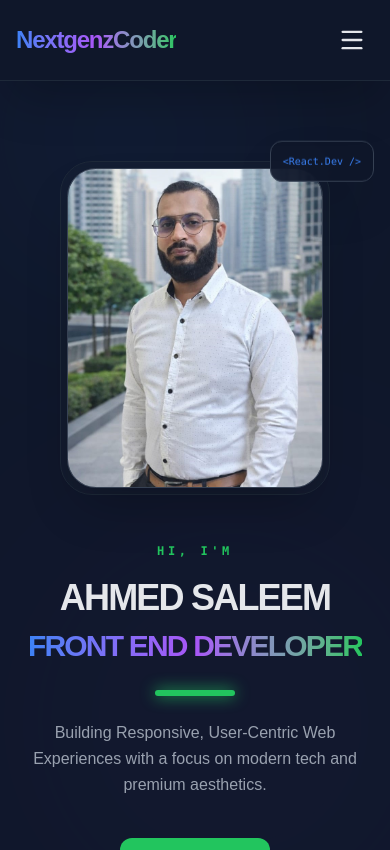
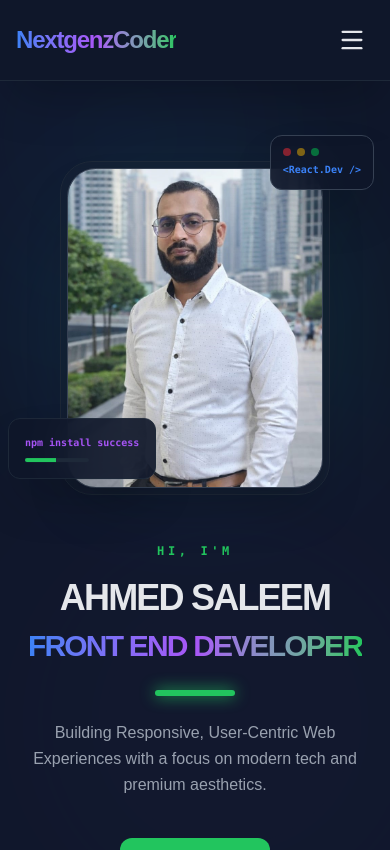
Before and after one commit to ahmedsaleemdayala/Portfolio, a React (Vite) app: page / in a window 390 px wide. Shown: the top 850 px of the page. Built offline with nearby package versions, Linux system fonts and the light colour scheme.

Commit message:
Fixed mobile responsiveness and UI updates

```diff
--- a/src/Layout/Hero.jsx
+++ b/src/Layout/Hero.jsx
@@ -1,12 +1,11 @@
 import React from 'react';
 import { motion } from 'framer-motion';
-import myPicture from '../assets/Ahmed Saleem.jpeg';
+import myPicture from '../assets/Ahmed Saleem.jpeg'; // Ensure file name matches exactly
 
 const Hero = () => {
   const whatsappLink = "https://wa.me/+923333093878";
 
   return (
-    // 'h-screen' ko 'min-h-screen' kiya aur mobile padding 'py-20' add ki
     <section className="relative min-h-screen lg:h-screen bg-[#0f172a] overflow-hidden flex items-center py-20 lg:py-0">
 
       {/* Background Decorative Glows */}
@@ -14,15 +13,14 @@ const Hero = () => {
       <div className="absolute bottom-[10%] right-[0%] w-80 h-80 md:w-125 md:h-125 bg-[#a855f7] opacity-[0.07] blur-[150px] rounded-full"></div>
 
       <div className="max-w-7xl mx-auto px-6 lg:px-8 w-full z-10">
-        {/* Mobile par image pehle dikhane ke liye 'flex-col-reverse' use kar sakte hain ya text ko padding dein */}
         <div className="grid grid-cols-1 lg:grid-cols-2 gap-12 lg:gap-16 items-center">
 
-          {/* --- LEFT CONTENT --- */}
+          {/* --- LEFT CONTENT (Text Section) --- */}
           <motion.div
-            initial={{ opacity: 0, y: 20 }} // Mobile par niche se upar aane wala effect behtar lagta hai
+            initial={{ opacity: 0, y: 30 }}
             animate={{ opacity: 1, y: 0 }}
             transition={{ duration: 0.8 }}
-            className="text-center lg:text-left order-2 lg:order-1" // Mobile par text center mein aur image ke niche
+            className="text-center lg:text-left order-2 lg:order-1"
           >
             <h4 className="text-[#22c55e] font-mono tracking-[0.3em] mb-4 text-xs md:text-sm font-bold">
               HI, I'M
@@ -59,13 +57,14 @@ const Hero = () => {
             </div>
           </motion.div>
 
-          {/* --- RIGHT CONTENT (Image) --- */}
+          {/* --- RIGHT CONTENT (Image & Tech elements) --- */}
           <motion.div
             initial={{ opacity: 0, scale: 0.9 }}
             animate={{ opacity: 1, scale: 1 }}
             transition={{ duration: 1 }}
-            className="relative flex justify-center order-1 lg:order-2" // Mobile par image upar aayegi
+            className="relative flex justify-center order-1 lg:order-2"
           >
+            {/* Main Image Wrapper */}
             <div className="relative z-10 p-1.5 border border-gray-800 rounded-4xl md:rounded-[2.5rem] bg-[#1e293b]/30 backdrop-blur-sm">
               <div className="w-64 h-80 md:w-96 md:h-120 overflow-hidden rounded-[1.8rem] md:rounded-4xl border border-gray-700 shadow-2xl">
                 <img
@@ -76,14 +75,39 @@ const Hero = () => {
               </div>
             </div>
 
-            {/* Floating Elements (Mobile par chota kiya) */}
+            {/* 1. TOP RIGHT: React Dev (Floating) */}
             <motion.div
-              animate={{ y: [0, -10, 0] }}
-              transition={{ repeat: Infinity, duration: 4 }}
-              className="absolute -top-4 -right-2 md:-right-8 bg-[#0f172a]/90 border border-gray-700 p-3 rounded-xl shadow-2xl z-20 backdrop-blur-xl"
+              animate={{ y: [0, -15, 0] }}
+              transition={{ repeat: Infinity, duration: 4, ease: "easeInOut" }}
+              className="absolute -top-4 -right-2 md:-right-8 bg-[#0f172a]/90 border border-gray-700 p-3 md:p-4 rounded-xl md:rounded-2xl shadow-2xl z-20 backdrop-blur-xl"
             >
-              <p className="text-[#3b82f6] font-mono text-[10px] md:text-xs">{"<React.Dev />"}</p>
+              <div className="flex gap-1.5 mb-1.5 md:mb-2">
+                <div className="w-2 h-2 md:w-3 md:h-3 rounded-full bg-red-500/50"></div>
+                <div className="w-2 h-2 md:w-3 md:h-3 rounded-full bg-yellow-500/50"></div>
+                <div className="w-2 h-2 md:w-3 md:h-3 rounded-full bg-green-500/50"></div>
+              </div>
+              <p className="text-[#3b82f6] font-mono text-[10px] md:text-xs font-bold">{"<React.Dev />"}</p>
             </motion.div>
+
+            {/* 2. BOTTOM LEFT: NPM Success (Floating + Loading Bar) */}
+            <motion.div
+              animate={{ y: [0, 15, 0] }}
+              transition={{ repeat: Infinity, duration: 5, delay: 0.5, ease: "easeInOut" }}
+              className="absolute bottom-6 -left-4 md:-left-12 bg-[#0f172a]/90 border border-gray-800 p-4 md:p-5 rounded-xl md:rounded-2xl shadow-2xl z-20 backdrop-blur-xl"
+            >
+              <p className="text-[#a855f7] font-mono text-[10px] md:text-xs font-bold">{"npm install success"}</p>
+              <div className="mt-2 h-1 w-16 md:w-24 bg-gray-800 rounded-full overflow-hidden">
+                <motion.div
+                  initial={{ width: "0%" }}
+                  animate={{ width: "85%" }}
+                  transition={{ duration: 2, repeat: Infinity, repeatDelay: 1 }}
+                  className="h-full bg-[#22c55e]"
+                ></motion.div>
+              </div>
+            </motion.div>
+
+            {/* Neon Glow behind the image */}
+            <div className="absolute inset-0 bg-linear-to-tr from-[#3b82f6] to-[#22c55e] opacity-20 blur-[100px] -z-10 rounded-full scale-75"></div>
           </motion.div>
 
         </div>
```
